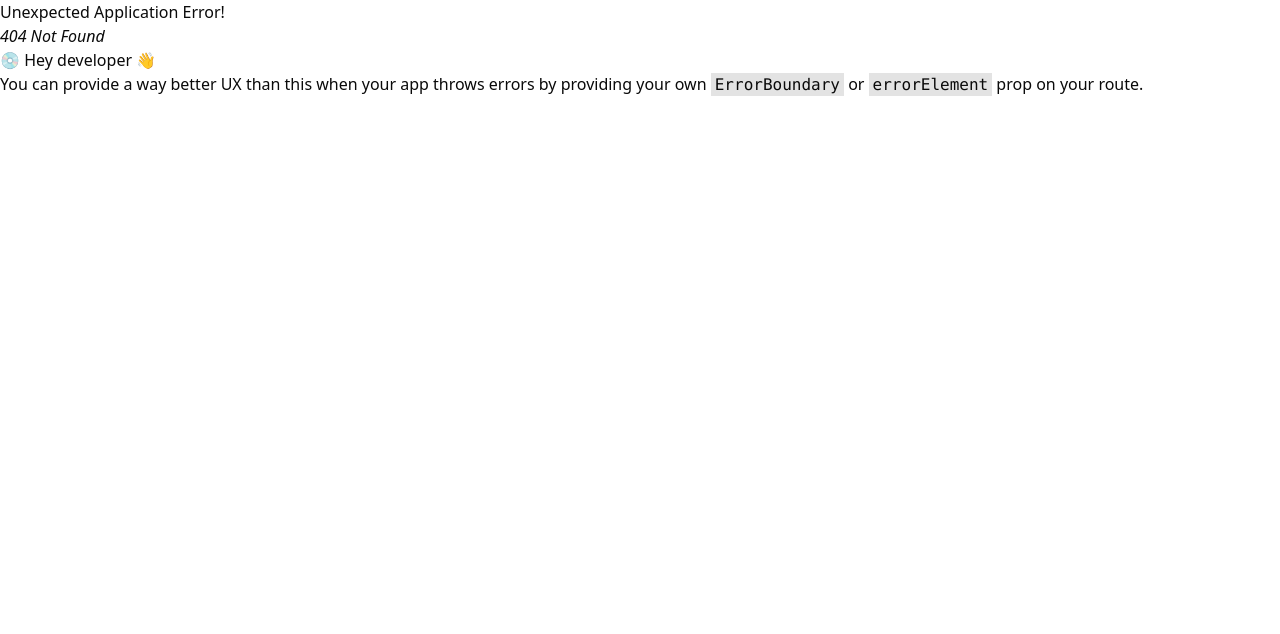
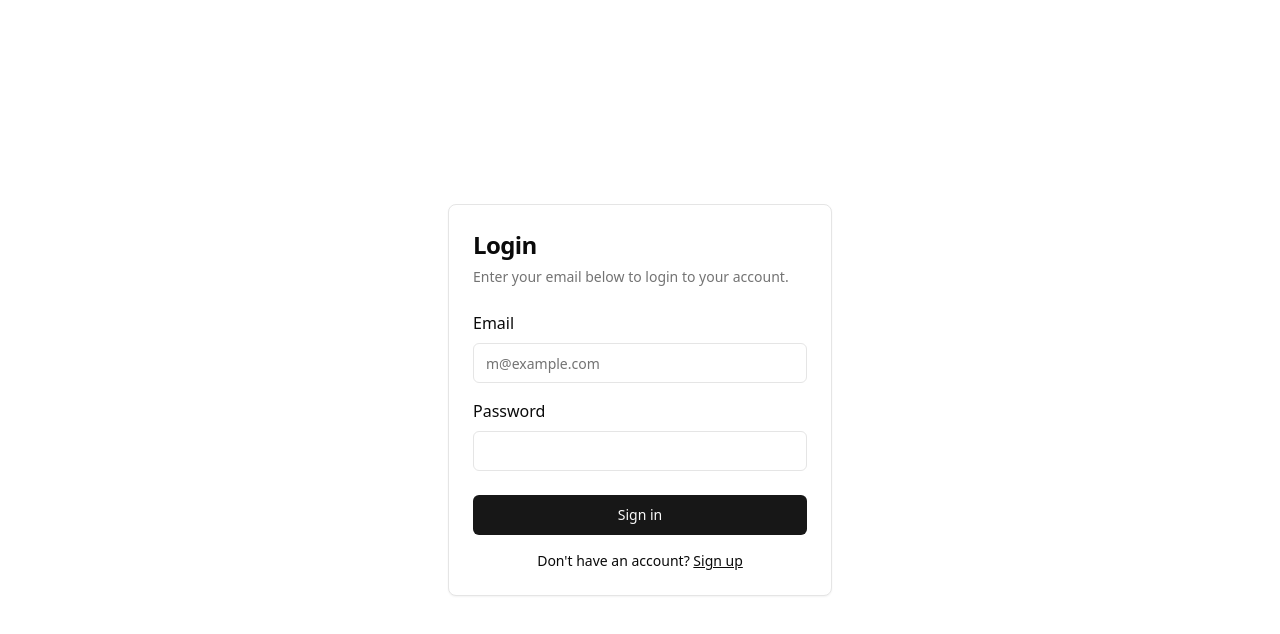
Before and after one commit to Th-Sagar/Dashboard, a React (Vite) app: page /auth/login in a window 1280 px wide. Before the commit this address had no page. Shown: the top 634 px of the page. Built offline with nearby package versions, Linux system fonts and the light colour scheme.

Commit message:
feat: login layout

```diff
--- /dev/null
+++ b/src/layouts/AuthLayout.tsx
@@ -0,0 +1,15 @@
+import { Outlet } from "react-router-dom"
+
+const AuthLayout = () => {
+  return (
+    <>
+
+    <Outlet/>
+
+
+
+    </>
+  )
+}
+
+export default AuthLayout
--- a/src/pages/LoginPage.tsx
+++ b/src/pages/LoginPage.tsx
@@ -41,7 +41,7 @@
             <Button className="w-full">Sign in</Button>
             <div className="mt-4 text-center text-sm">
               Don't have an account?{" "}
-              <Link to={"/register"} className="underline">
+              <Link to={"/auth/register"} className="underline">
                 Sign up
               </Link>
             </div>
--- a/src/pages/RegisterPage.tsx
+++ b/src/pages/RegisterPage.tsx
@@ -45,7 +45,7 @@
           </div>
           <div className="mt-4 text-center text-sm">
             Already have an account?{" "}
-            <Link to={"/login"} className="underline">
+            <Link to={"/auth/login"} className="underline">
               Sign in
             </Link>
           </div>
```
Also changed, not shown: src/router.tsx (+17 -6 lines).
